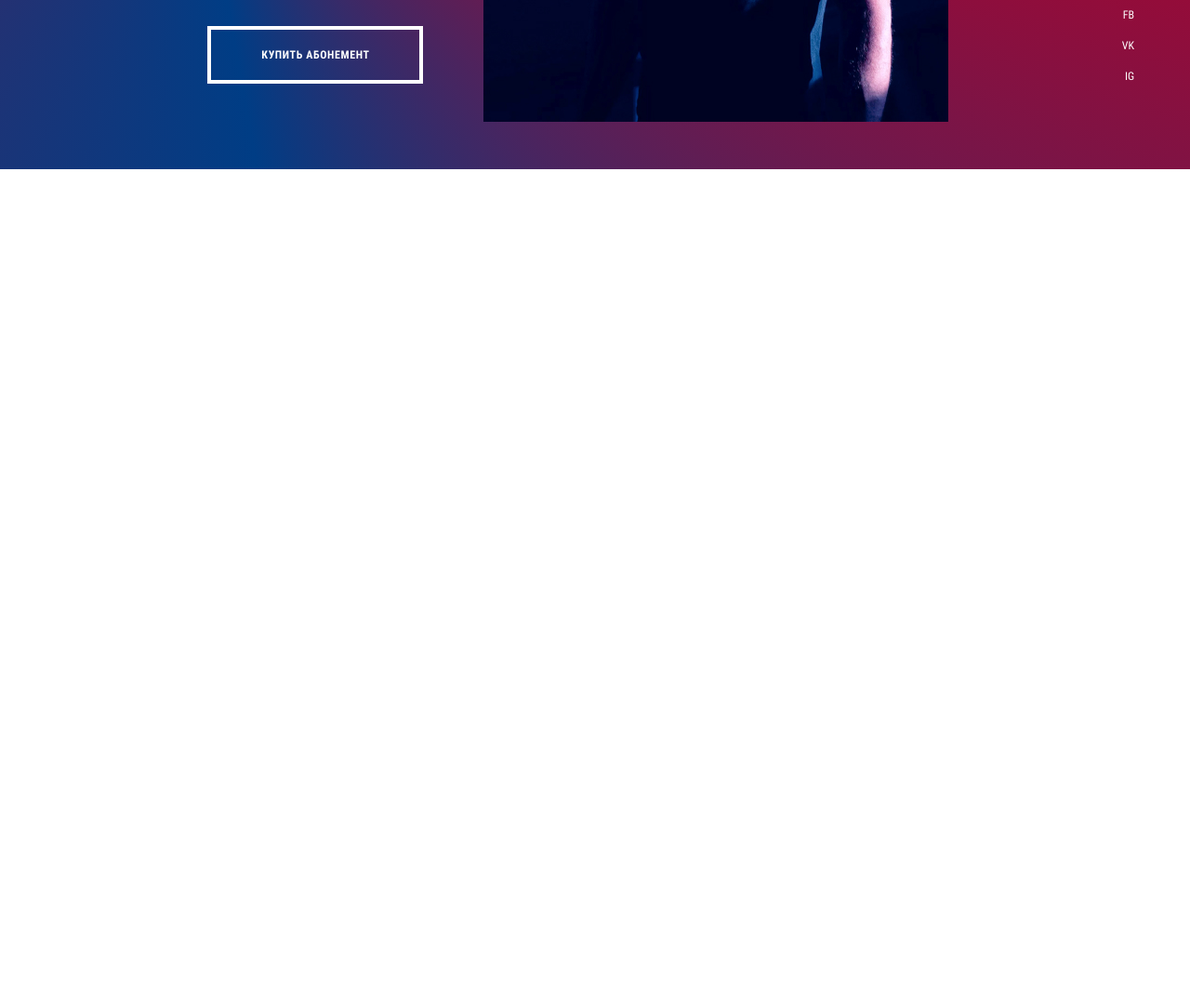
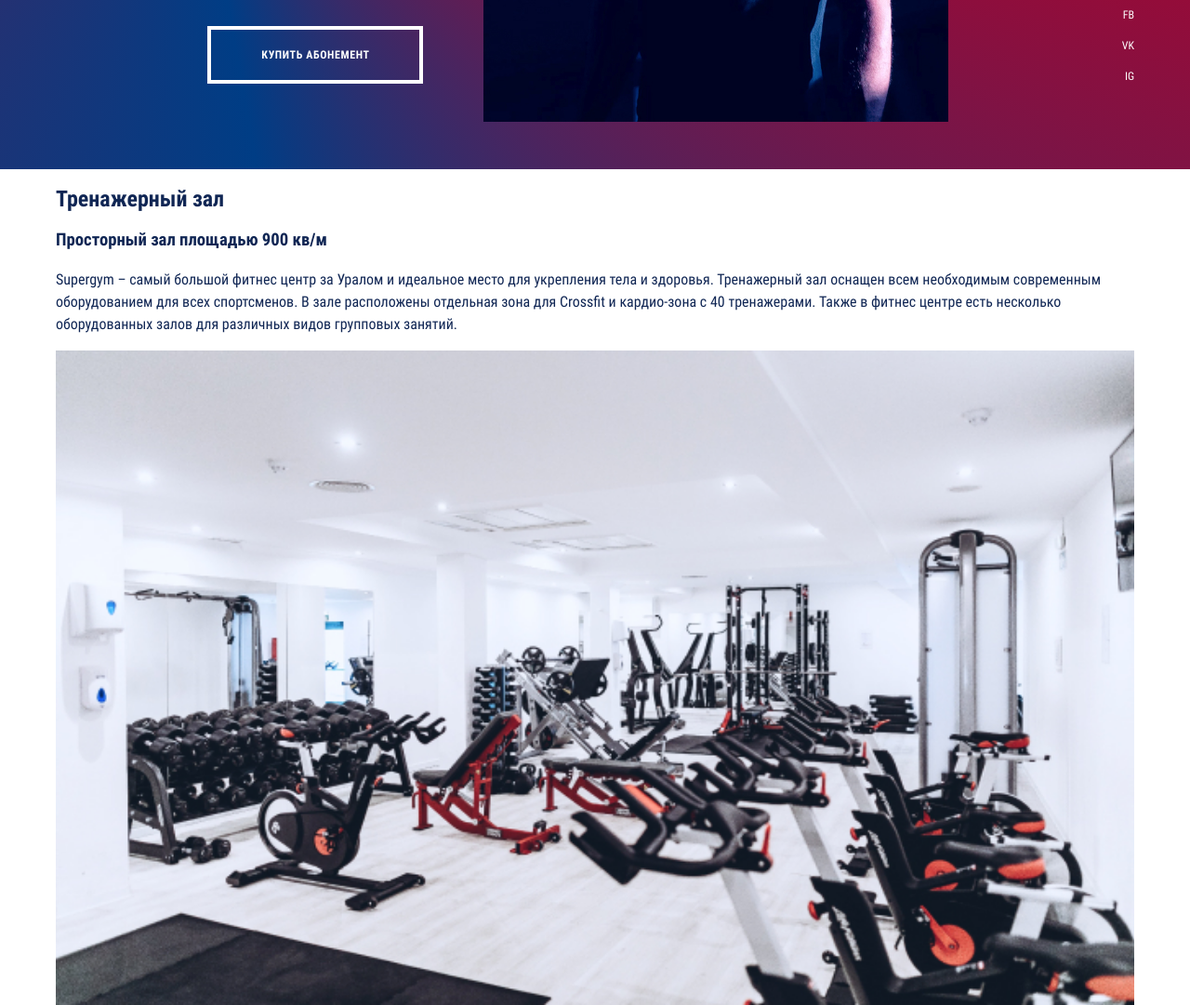
Before and after one commit to Aznaur/fitness-center, a website: page source/index.html in a window 1280 px wide. Shown: the part 481-1562 px from the top of the page at 93% size. Before the commit the page ends 800 px from the top, so only its background shows below. Drawn offline with nearby package versions, Linux system fonts and the light colour scheme; files that its build step writes are made by us from their sources.

Commit message:
Разметил секцию тренажерный зал

```diff
--- a/source/index.html
+++ b/source/index.html
@@ -49,7 +49,29 @@
   </header>
 
   <main class="page-main">
+    <section class="gym">
+      <div class="container">
+        <div class="gym__wrapp">
+          <div class="gym__description">
+            <h2 class="gym__title">Тренажерный зал</h2>
+            <h3 class="gum__subtitle">Просторный зал площадью 900 кв/м</h3>
+            <p class="gym__text">Supergym – самый большой фитнес центр за Уралом и идеальное место для укрепления тела и здоровья. Тренажерный зал оснащен всем необходимым современным оборудованием для всех спортсменов.
+            В зале расположены отдельная зона для Crossfit и кардио-зона с 40 тренажерами. Также в фитнес центре есть несколько оборудованных залов для различных видов групповых занятий. </p>
+          </div>
 
+          <div class="gym__img">
+            <img src="img/gym-desktop@1x.jpg" alt="Фото тренажерного зала">
+          </div>
+
+          <div class="gym__video">
+            <img src="img/video-gym-desktop@1x.jpg" alt="Видео тренажерного зала">
+          </div>
+        </div>
+      </div>
+    </section>
+    <section class="">
+
+    </section>
   </main>
 </body>
 </html>
```
